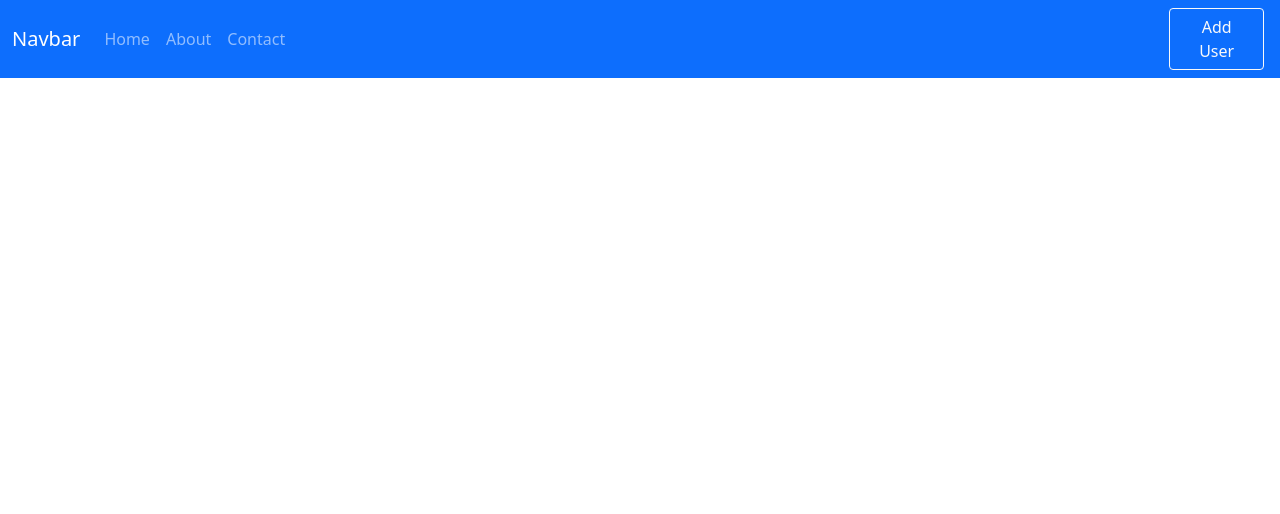
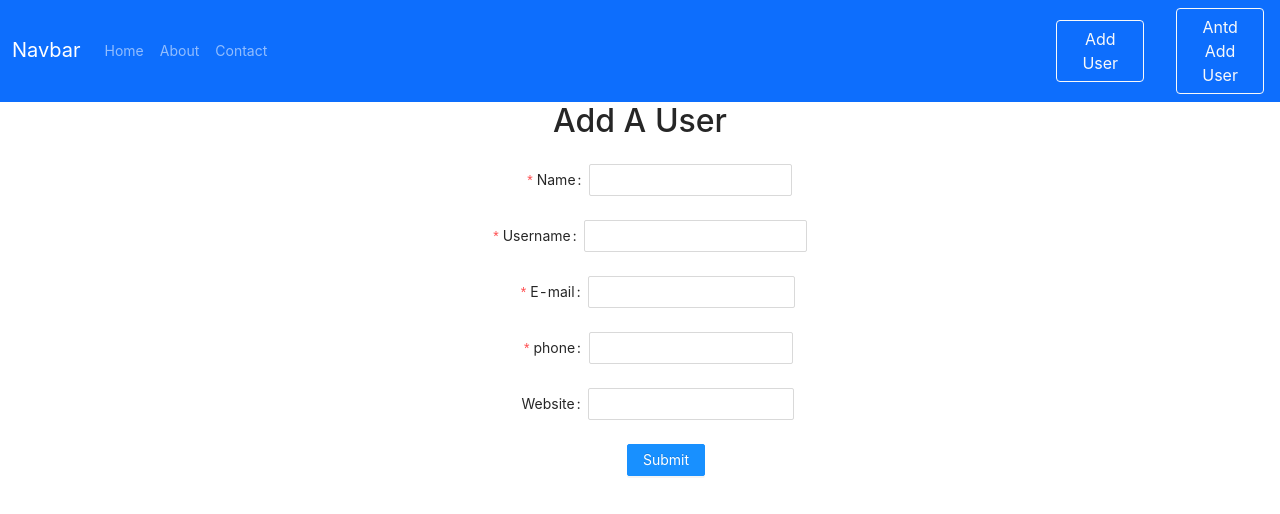
Before and after one commit to AkshaySangani/CRUD-Reactjs, a React (Create React App) app: page /user/ant/add in a window 1280 px wide. Shown: the top 514 px of the page. Built offline with nearby package versions, Linux system fonts and the light colour scheme.

Commit message:
first commit

```diff
--- a/db.json
+++ b/db.json
@@ -33,7 +33,8 @@
       "email": "aaaa@djskd.com",
       "phone": "1113214555",
       "website": "hjh.in",
-      "id": 4
+      "id": 4,
+      "gender": "female"
     },
     {
       "name": "viral",
--- a/package.json
+++ b/package.json
@@ -6,11 +6,13 @@
     "@testing-library/jest-dom": "^5.16.2",
     "@testing-library/react": "^12.1.3",
     "@testing-library/user-event": "^13.5.0",
+    "antd": "^4.19.1",
     "axios": "^0.26.0",
     "bootstrap": "^5.1.3",
     "concurrently": "^7.0.0",
     "json-server": "^0.17.0",
     "react": "^17.0.2",
+    "react-bulma-components": "^4.0.4",
     "react-dom": "^17.0.2",
     "react-router-dom": "^6.2.2",
     "react-scripts": "5.0.0",
--- a/src/App.js
+++ b/src/App.js
@@ -10,6 +10,7 @@ import Update from './components/user/Update';
 import View from './components/user/View';
 import { ToastContainer } from 'react-toastify';
 import 'react-toastify/dist/ReactToastify.css';
+import 'antd/dist/antd.css'
 
 // function App() {
 //   return (
@@ -42,6 +43,8 @@ import 'react-toastify/dist/ReactToastify.css';
 // export default App;
 
 import React, { Component } from 'react'
+import Antview from './components/user/Antview';
+import Antadd from './components/user/Antadd';
 
 export default class App extends Component {
   render() {
@@ -54,8 +57,10 @@ export default class App extends Component {
             <Route path="/about" element={<About />} />
             <Route path="/contact" element={<Contact />} />
             <Route path="/user/add" element={<Adduser />} />
+            <Route path="/user/ant/add" element={<Antadd/>} />
             <Route path="/user/update/:id" element={<Update />} />
             <Route path="/user/:id" element={<View />} />
+            <Route path="/user/ant/:id" element={<Antview />} />
           </Routes>
           <ToastContainer
             position="top-right"
--- a/src/components/layout/Navbar.js
+++ b/src/components/layout/Navbar.js
@@ -33,6 +33,9 @@
 import React, { Component } from 'react'
 import { Link, NavLink } from 'react-router-dom'
 export default class Navbar extends Component {
+    state = {
+        users: []
+    };
     render() {
         return (
             <div>
@@ -57,6 +60,7 @@ export default class Navbar extends Component {
                         </div>
                     </div>
                     <Link className='btn mx-3 btn-outline-light' style={{ width: "8%" }} to="/user/add">Add User</Link>
+                    <Link className='btn mx-3 btn-outline-light' style={{ width: "8%" }} to="/user/ant/add">Antd Add User</Link>
                 </nav>
             </div>
         )
--- a/src/components/pages/Home.js
+++ b/src/components/pages/Home.js
@@ -122,6 +122,7 @@ export default class Home extends Component {
                                     <td>{user.username}</td>
                                     <td >
                                         <Link className=" btn btn-outline-primary" to={`/user/${user.id}`}>view</Link>
+                                        <Link className=" btn btn-outline-primary" to={`/user/ant/${user.id}`}>Antview</Link>
                                         <Link className=" btn btn-secondary mx-2" to={`/user/update/${user.id}`}>update</Link>
                                         <button className="btn btn-danger" onClick={() =>this.deleteUser(user.id)}>delete</button>
                                     </td>
--- a/src/components/user/Adduser.js
+++ b/src/components/user/Adduser.js
@@ -1,5 +1,5 @@
 import React from "react";
-import axios from 'axios'
+import axios from 'axios';
 import { useNavigate } from "react-router-dom";
 
 // export default function AddUser() {
@@ -105,15 +105,16 @@ function papakipari(Component) {
   return props => <Component {...props} navigate={useNavigate()} />
 }
 
-class Update extends React.Component {
+class Adduser extends React.Component {
 
   state = {
     user: {},
   };
 
-  onInputChange = async (e) => {
+  onInputChange =  (e) => {
     console.log(this.state.user);
     this.setState({ user: { ...this.state.user, [e.target.name]: e.target.value } });
+    console.log("hi",this.state.user);
   };
 
 
@@ -207,4 +208,4 @@ class Update extends React.Component {
     )
   }
 }
-export default papakipari(Update)
+export default papakipari(Adduser)
--- /dev/null
+++ b/src/components/user/Antadd.js
@@ -0,0 +1,165 @@
+import React from 'react'
+import { Form, Input, Button } from 'antd';
+import axios from 'axios'
+import { useNavigate } from "react-router-dom";
+
+
+const onFinishFailed = (errorInfo) => {
+    console.log('Failed:', errorInfo);
+};
+const papakipari = (Component) => {
+    return props => <Component {...props} navigate={useNavigate()} />
+  }
+ class Antadd extends React.Component {
+    state = {
+        user: { name: "",
+        username: "",
+        email: "",
+        phone: "",
+        website: "",
+        gender:""},
+      };
+
+    onInputChange =  (e) => {
+        // console.log(this.state.user);
+        this.setState({ user: { ...this.state.user, [e.target.name]: e.target.value } });
+        // console.log("fgfg",this.state.user);
+      };
+
+
+      onSubmit = async (e) => {
+        e.preventDefault();
+        await axios.post("http://localhost:3003/users/", this.state.user);
+        this.props.navigate("/");
+      };
+
+    render() {
+        const { name = "", username = "", email = "", phone = "", website = "",
+        // gender = ""
+      } = this.state.user;
+        return (
+            <div>
+                <h2 className="text-center mb-4">Add A User</h2>
+                <Form  style={{
+                    display: "flex", justifyContent: "center", alignItems: "center", flexDirection: "column",
+                }}
+                    name="basic"
+                    labelCol={{
+                        span: 8,
+                    }}
+                    wrapperCol={{
+                        span: 16,
+                    }}
+                    initialValues={{
+                        remember: true,
+                    }}
+                    onFinish={(e)=>this.onSubmit(e)}
+                    onFinishFailed={onFinishFailed}
+                    autoComplete="off"
+                >
+                    <Form.Item
+                        label="Name"
+                        name="name"
+                        value={name}
+                        onChange={e => this.onInputChange(e)}
+
+                        rules={[
+                            {
+                                required: true,
+                                message: 'Please input your name!',
+                            },
+                        ]}
+                    >
+                        <Input name="name"
+                        value={name}
+                        onChange={e => this.onInputChange(e)}/>
+                    </Form.Item>
+
+                    <Form.Item
+                        label="Username"
+                        name="username"
+                        value={username}
+                        onChange={e => this.onInputChange(e)}
+                        rules={[
+                            {
+                                required: true,
+                                message: 'Please input your username!',
+                            },
+                        ]}
+                    >
+                        <Input  name="username"
+                        value={username}
+                        onChange={e => this.onInputChange(e)}
+ />
+                    </Form.Item>
+
+                    <Form.Item
+                        label="E-mail"
+                        name="email"
+                        value={email}
+                        onChange={e => this.onInputChange(e)}
+
+                        rules={[
+                            {
+                                required: true,
+                                message: 'Please input your e-mail!',
+                            },
+                        ]}
+                    >
+                        <Input name="email"
+                        value={email}
+                        onChange={e => this.onInputChange(e)}/>
+                    </Form.Item>
+
+
+                    <Form.Item
+                        label="phone"
+                        name="phone"
+                        value={phone}
+                        onChange={e => this.onInputChange(e)}
+                        rules={[
+                            {
+                                required: true,
+                                message: 'Please input your phoneno.',
+                            },
+                        ]}
+                    >
+                        <Input  name="phone"
+                        value={phone} type="number"
+                        onChange={e => this.onInputChange(e)} />
+                    </Form.Item>
+
+                    <Form.Item
+                        label="Website"
+
+
+                        rules={[
+                            {
+                                required: true,
+                                message: 'Please input your Website!',
+                            },
+                        ]}
+                    >
+                        <Input  name="website"
+                        value={website}
+                        onChange={e => this.onInputChange(e)}
+/>
+                    </Form.Item>
+                    <Form.Item
+                        wrapperCol={{
+                            offset: 8,
+                            span: 16,
+                        }}
+                    >
+                        <Button type="primary"  htmlType="submit">
+                            Submit
+                        </Button>
+                    </Form.Item>
+                </Form>
+
+
+            </div >
+        )
+    }
+}
+export default papakipari(Antadd)
--- /dev/null
+++ b/src/components/user/Antview.js
@@ -0,0 +1,74 @@
+import { Button } from 'antd';
+import React  from 'react';
+import { List, Typography, Divider } from 'antd';
+import { Link, useParams } from "react-router-dom";
+import axios from "axios";
+
+function withParams(Component) {
+  return props => <Component {...props} params={useParams()} />
+}
+class Antview extends React.Component {
+
+  state = {
+    user: {},
+    name: "",
+    username: "",
+    email: "",
+    phone: "",
+    website: "",
+    gender: "",
+    id: this.props.params.id,
+    data: []
+  };
+
+  // const { id } = useParams();
+
+  componentDidMount() {
+    this.loadUser();
+    console.log("hello");
+  }
+
+  loadUser = async () => {
+    const res = await axios.get(`http://localhost:3003/users/${this.state.id}`);
+    console.log("Res", res.data)
+    let newData = [...this.state.data, res.data]
+    this.setState({
+      user: res.data,
+      data: newData
+    })
+  };
+
+
+  render() {
+    //  console.log("props",this.props);
+    return (
+      <div className="container py-4">
+
+        <Divider orientation="left"><h2>All info of User Id: {this.state.id}</h2></Divider>
+        <List
+          // header={<div>Header</div>}
+          // footer={<div>Footer</div>}
+          bordered
+          dataSource={this.state.data}
+          renderItem={item => (
+            <><List.Item>
+              <Typography.Text >Name: </Typography.Text>{ item.name}
+            </List.Item><List.Item>
+                <Typography.Text >Username: </Typography.Text>{item.username}
+              </List.Item><List.Item>
+                <Typography.Text >E-mail: </Typography.Text> {item.email}
+              </List.Item><List.Item>
+                <Typography.Text >Phone: </Typography.Text>{item.phone}
+              </List.Item><List.Item>
+                <Typography.Text >Gender: </Typography.Text>{item.gender}
+              </List.Item><List.Item>
+                <Typography.Text >Website: </Typography.Text>{item.website}
+              </List.Item></>
+          )}
+        />
+         <Link  to="/"> <Button type="primary" style={{margin:'5px',}}>Back to Home</Button></Link>
+      </div>
+    )
+  }
+}
+export default withParams(Antview)
--- a/src/components/user/Update.js
+++ b/src/components/user/Update.js
@@ -157,7 +157,7 @@ class Update extends React.Component {
       autoClose: 2000,
       hideProgressBar: false,
       closeOnClick: true,
-      pauseOnHover: true,
+       pauseOnHover: true,
       draggable: true,
       progress: undefined,
     });
```
Also changed, not shown: 1 other file (tests, documents, lock files or other folders).
